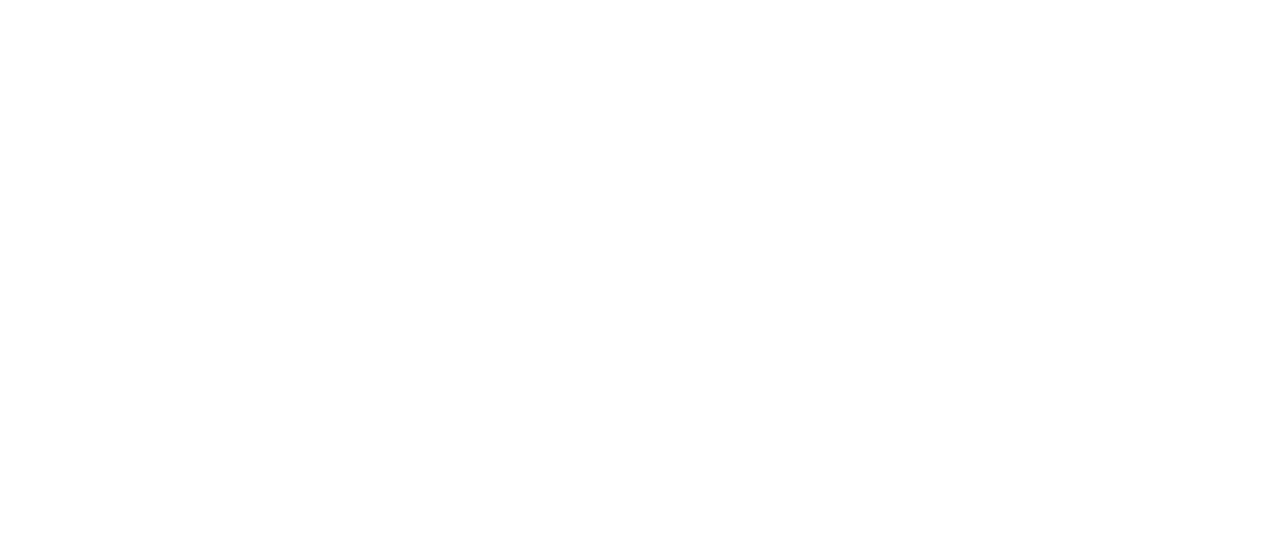
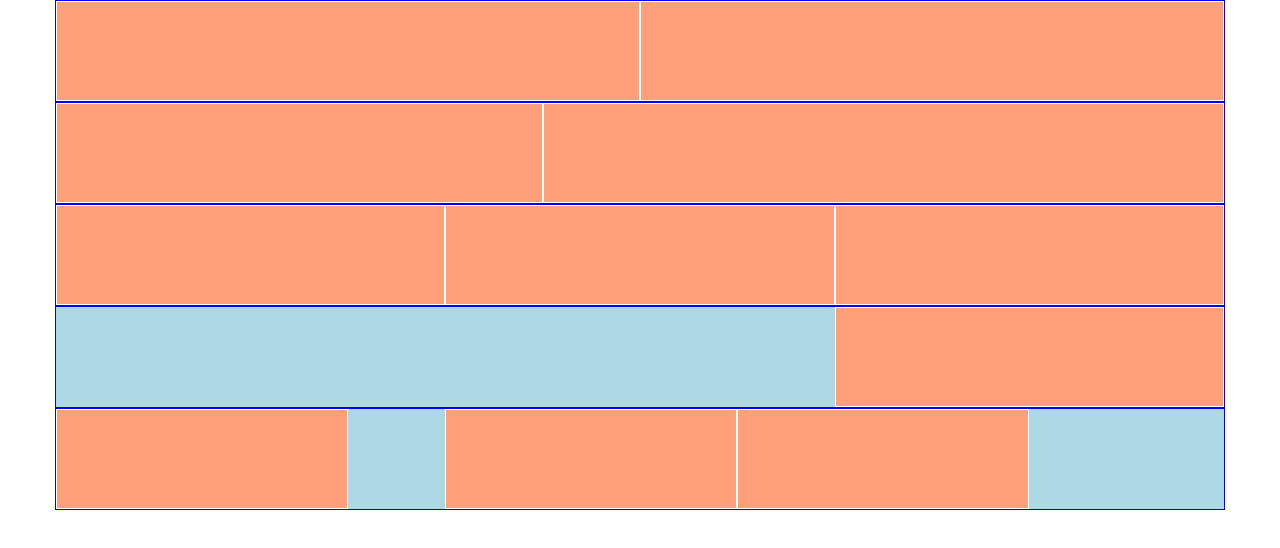
Before and after one commit to Giada92/html-css-12bool, a plain HTML site: page index.html in a window 1280 px wide. Drawn offline with Linux system fonts and the light colour scheme.

Commit message:
Creazione file css 12-bool

```diff
--- a/css/12-bool.css
+++ b/css/12-bool.css
@@ -0,0 +1,129 @@
+/* debug */
+.debug .container {
+    height: 100%;
+    min-height: 100px;
+    background: lightblue;
+    border: 1px solid blue;
+}
+
+.debug [class*="col-"] {
+    height: 100%;
+    min-height: 100px;
+    background: lightsalmon;
+    border: 1px solid white;
+}
+/* /debug */
+
+* {
+    box-sizing: border-box;
+    margin: 0;
+    padding: 0;
+}
+
+.container {
+    max-width: 1170px;
+    margin: 0 auto;
+}
+.container::after {
+    content: "";
+    display: table;
+    clear: both;
+}
+
+[class*="col-"] {
+    float: left;
+}
+
+/* 12 colonne */
+.col-1 {
+    width: calc((100% / 12) * 1);
+}
+
+.col-2 {
+    width: calc((100% / 12) * 2);
+}
+
+.col-3 {
+    width: calc((100% / 12) * 3);
+}
+
+.col-4 {
+    width: calc((100% / 12) * 4);
+}
+
+.col-5 {
+    width: calc((100% / 12) * 5);
+}
+
+.col-6 {
+    width: calc((100% / 12) * 6);
+}
+
+.col-7 {
+    width: calc((100% / 12) * 7);
+}
+
+.col-8 {
+    width: calc((100% / 12) * 8);
+}
+
+.col-9 {
+    width: calc((100% / 12) * 9);
+}
+
+.col-10 {
+    width: calc((100% / 12) * 10);
+}
+
+.col-11 {
+    width: calc((100% / 12) * 11);
+}
+
+.col-12 {
+    width: calc((100% / 12) * 12);
+}
+
+/* Offset */
+.col-offset-1 {
+    margin-left: calc((100% / 12) * 1);
+}
+
+.col-offset-2 {
+    margin-left: calc((100% / 12) * 2);
+}
+
+.col-offset-3 {
+    margin-left: calc((100% / 12) * 3);
+}
+
+.col-offset-4 {
+    margin-left: calc((100% / 12) * 4);
+}
+
+.col-offset-5 {
+    margin-left: calc((100% / 12) * 5);
+}
+
+.col-offset-6 {
+    margin-left: calc((100% / 12) * 6);
+}
+
+.col-offset-7 {
+    margin-left: calc((100% / 12) * 7);
+}
+
+.col-offset-8 {
+    margin-left: calc((100% / 12) * 8);
+}
+
+.col-offset-9 {
+    margin-left: calc((100% / 12) * 9);
+}
+
+.col-offset-10 {
+    margin-left: calc((100% / 12) * 10);
+}
+
+.col-offset-11 {
+    margin-left: calc((100% / 12) * 11);
+}
--- a/index.html
+++ b/index.html
@@ -8,7 +8,33 @@
         <link rel="stylesheet" href="css/style.css">
         <title>12bool</title>
     </head>
-    <body>
+    <body class="debug">
+        <!-- Varie prove -->
+        <div class="container">
+            <div class="col-6"></div>
+            <div class="col-6"></div>
+        </div>
 
+        <div class="container">
+            <div class="col-5"></div>
+            <div class="col-7"></div>
+        </div>
+
+        <div class="container">
+            <div class="col-4"></div>
+            <div class="col-4"></div>
+            <div class="col-4"></div>
+        </div>
+
+        <div class="container">
+            <div class="col-4 col-offset-8"></div>
+        </div>
+
+        <div class="container">
+            <div class="col-3"></div>
+            <div class="col-3 col-offset-1"></div>
+            <div class="col-3"></div>
+        </div>
+        <!-- /Varie prove -->
     </body>
 </html>
```
